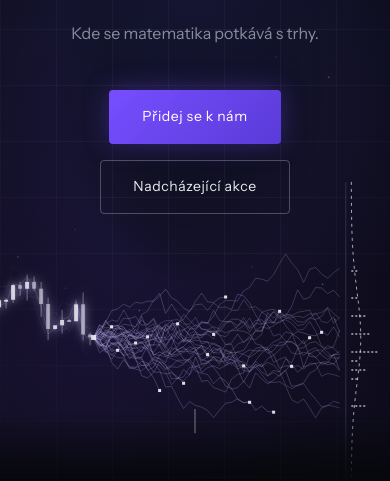
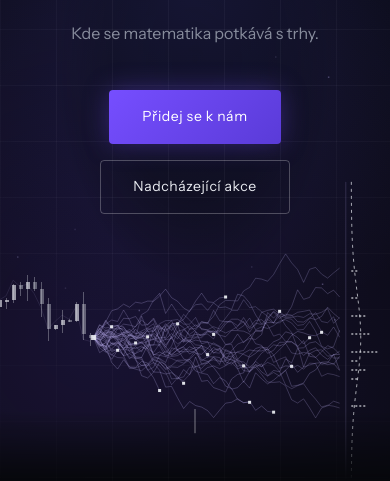
Before and after one commit to timotejdzian/quant_club, a plain HTML site: page index.html in a window 390 px wide. Shown: the part 363-844 px from the top of the page. Drawn offline with Linux system fonts and the light colour scheme; animation ran at ten frames a second.

Commit message:
hero: sharper, dimmer candles without glow; hide the chart on phones on 17 November so the keys do not overlap it

```diff
--- a/script.js
+++ b/script.js
@@ -965,6 +965,7 @@ function monteCarlo(box, pointerEl, before) {
     ["255, 60, 90", "50, 230, 130", "255, 200, 60", "60, 200, 255"];   // red, green, gold, ice
 
   var canvas = document.createElement("canvas");
+  canvas.className = "mc-canvas";   // styles.css hides it on phones on 17 November (keys go there)
   canvas.style.cssText = "position:absolute;inset:0;width:100%;height:100%;pointer-events:none";
   var ctx = canvas.getContext("2d");
   box.insertBefore(canvas, before || null);
@@ -1054,26 +1055,23 @@ function monteCarlo(box, pointerEl, before) {
       ctx.fillRect(s[0], s[1], 1.5, 1.5);
     });
 
-    // History: soft echoes of the price line, then the candles themselves.
+    // History: one faint echo of the price line, then the candles themselves.
+    // No glow, and every edge sits on a whole pixel, so the candles stay sharp.
     ctx.lineWidth = 1;
-    for (var k = 1; k <= 4; k++) {
-      ctx.strokeStyle = "rgba(" + LAV + ", " + 0.16 / k + ")";
-      ctx.beginPath();
-      candles.forEach(function (c, i) {
-        var y = c.c + Math.sin(i * 0.9 + clock * 0.35 + k * 1.7) * k * 5;
-        i ? ctx.lineTo(c.x + cw / 2, y) : ctx.moveTo(c.x + cw / 2, y);
-      });
-      ctx.stroke();
-    }
-    ctx.shadowColor = "rgba(" + LAV + ", 0.9)"; ctx.shadowBlur = 8;
+    ctx.strokeStyle = "rgba(" + LAV + ", 0.1)";
+    ctx.beginPath();
+    candles.forEach(function (c, i) {
+      var y = c.c + Math.sin(i * 0.9 + clock * 0.35) * 5;
+      i ? ctx.lineTo(c.x + cw / 2, y) : ctx.moveTo(c.x + cw / 2, y);
+    });
+    ctx.stroke();
     candles.forEach(function (c) {
-      var top = Math.min(c.o, c.c), bw = cw - 3;
-      ctx.fillStyle = "rgba(" + INK + ", 0.4)";
-      ctx.fillRect(c.x + cw / 2 - 0.5, c.hi, 1, c.lo - c.hi);                    // wick
-      ctx.fillStyle = "rgba(" + INK + ", " + (c.c <= c.o ? 0.85 : 0.55) + ")";   // up brighter than down
-      ctx.fillRect(c.x + 1.5, top, bw, Math.max(2, Math.abs(c.c - c.o)));        // body
-    });
-    ctx.shadowBlur = 0;
+      var x = Math.round(c.x), mid = x + Math.floor(cw / 2), top = Math.round(Math.min(c.o, c.c));
+      ctx.fillStyle = "rgba(" + INK + ", 0.32)";
+      ctx.fillRect(mid, Math.round(c.hi), 1, Math.round(c.lo - c.hi));                 // wick
+      ctx.fillStyle = "rgba(" + INK + ", " + (c.c <= c.o ? 0.62 : 0.36) + ")";         // up brighter than down
+      ctx.fillRect(x + 2, top, cw - 3, Math.max(2, Math.round(Math.abs(c.c - c.o))));  // body
+    });
 
     // Future: the fan of simulated paths.
     ctx.lineWidth = 0.8;
--- a/styles.css
+++ b/styles.css
@@ -349,6 +349,13 @@ a:focus-visible {
   text-shadow: none;
 }
 .newyear .hero-greeting--xmas { display: none; }
+/* 17 November on phones: the keys take the strip at the bottom of the hero where
+   the Monte Carlo chart normally sits, so the chart is hidden for that day.
+   ponytail: the hidden chart keeps animating; pause it in script.js if that matters. */
+@media (max-width: 699px) {
+  .nov17 .mc-canvas { display: none; }
+}
+
 /* 17 November: quote + attribution centred at the top of the hero */
 .hero-nov17 { display: none; position: absolute; top: 112px; left: 0; right: 0; padding: 0 24px; }
 .nov17 .hero-nov17 { display: block; }
```
